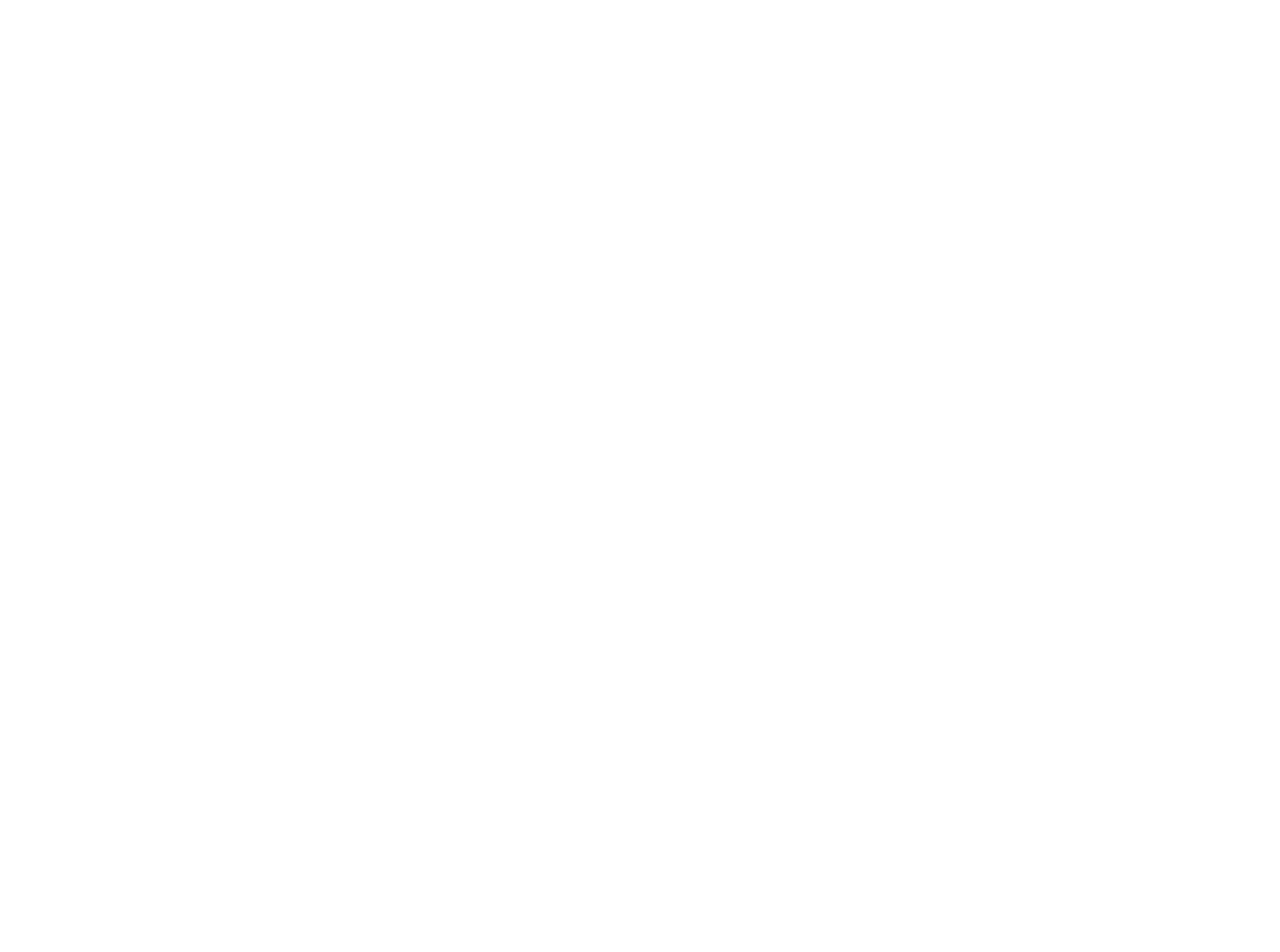
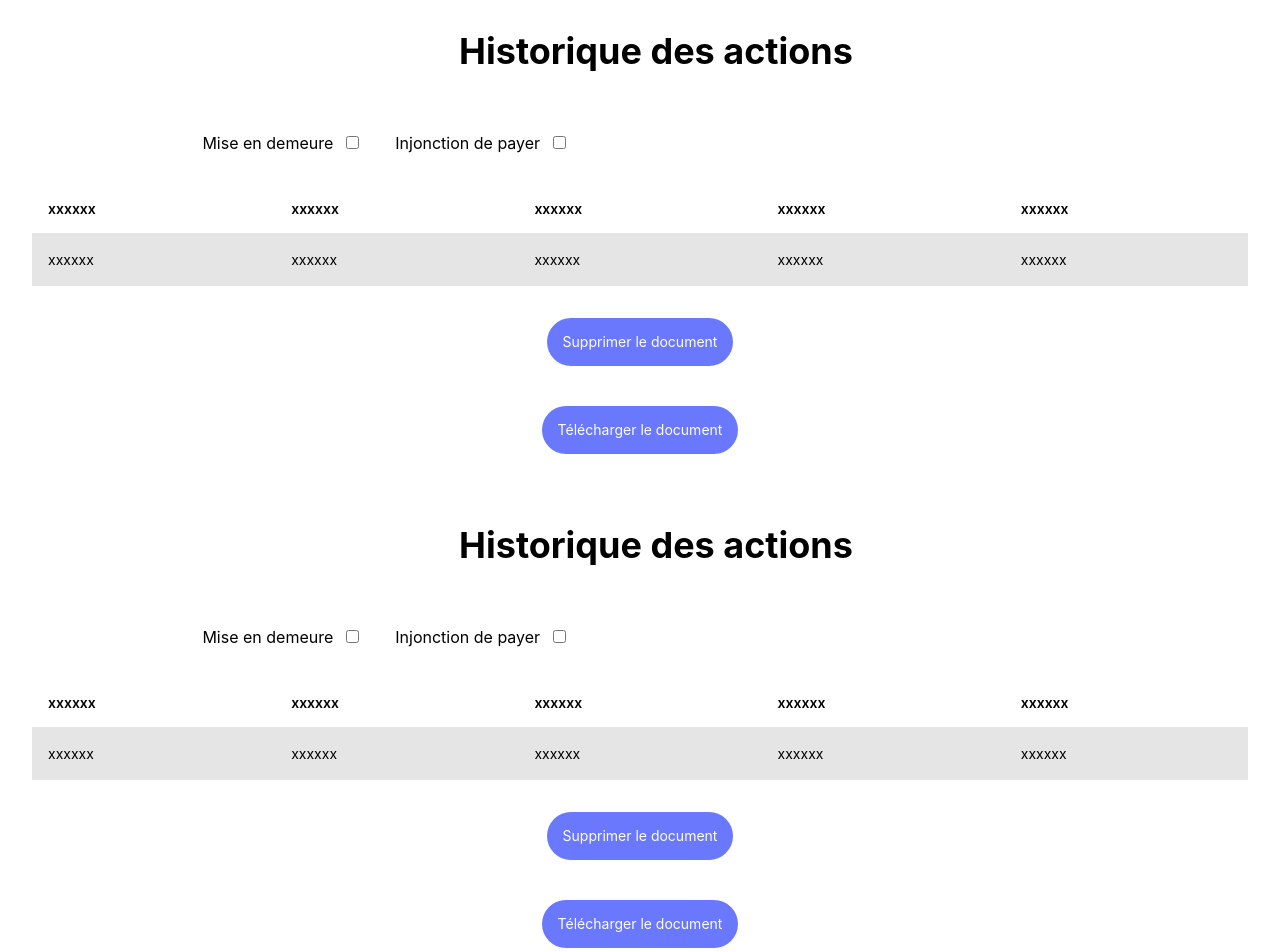
Before and after one commit to WildCodeSchool/paris-js-0918-groupe2-react, a React (Create React App) app: page /historique in a window 1280 px wide. Shown: the top 952 px of the page. Before the commit the page ends 800 px from the top, so only its background shows below. Built offline with nearby package versions, Linux system fonts and the light colour scheme.

Commit message:
historique

```diff
--- a/src/App.js
+++ b/src/App.js
@@ -6,6 +6,7 @@
 import creanciers from "./components/creanciers";
 import debiteurs from "./components/debiteurs";
 import actions from "./components/actions";
+import Historique from "./components/Historique";
 
 class App extends Component {
   render() {
@@ -16,6 +17,7 @@
         <Route exact path="/creanciers" component={creanciers} />
         <Route exact path="/debiteurs" component={debiteurs} />
         <Route exact path="/actions" component={actions} />
+        <Route exact path="/historique" component={Historique} />
       </Switch>
     );
   }
--- /dev/null
+++ b/src/components/Historique.js
@@ -0,0 +1,16 @@
+import React from "react";
+import Med from "./Med";
+import Injonction from "./Injonction";
+
+class Historique extends React.Component {
+  render() {
+    return (
+      <div>
+        <Med />
+        <Injonction />
+      </div>
+    );
+  }
+}
+
+export default Historique;
--- /dev/null
+++ b/src/components/Injonction.js
@@ -0,0 +1,66 @@
+import React from "react";
+
+class Injonction extends React.Component {
+  render() {
+    return (
+      <div className="fl w-100">
+        <div className="title_débiteur pl4">
+          <h1 className="f2 tc lh-copy"> Historique des actions </h1>
+        </div>
+
+        <div className="fl w-100 pt4 ">
+          <div className="fl w-60 tc">
+            <span className="pr2"> Mise en demeure </span>
+            <input type="checkbox" name="MED" value="MED" />
+            <span className="pr2 pl4"> Injonction de payer </span>
+            <input type="checkbox" name="injonction" value="injonction" />
+          </div>
+          <div className="fl w-40" />
+        </div>
+
+        <div className="fl w-100 pa4 ">
+          <div className="overflow-auto">
+            <table className="f6 w-100 center" cellSpacing="0">
+              <thead>
+                <tr className="stripe-dark">
+                  <th className="fw6 tl pa3 bg-white">xxxxxx</th>
+                  <th className="fw6 tl pa3 bg-white">xxxxxx</th>
+                  <th className="fw6 tl pa3 bg-white">xxxxxx</th>
+                  <th className="fw6 tl pa3 bg-white">xxxxxx</th>
+                  <th className="fw6 tl pa3 bg-white">xxxxxx</th>
+                </tr>
+              </thead>
+              <tbody className="lh-copy">
+                <tr className="stripe-dark">
+                  <td className="pa3">xxxxxx</td>
+                  <td className="pa3">xxxxxx</td>
+                  <td className="pa3">xxxxxx</td>
+                  <td className="pa3"> xxxxxx</td>
+                  <td className="pa3"> xxxxxx</td>
+                </tr>
+              </tbody>
+            </table>
+            <div className="buttondebiteur tc pt4">
+              <a
+                className="boutoncouleur f6 grow no-underline br-pill pa3 mb2 dib white "
+                href="#0"
+              >
+                Supprimer le document
+              </a>
+            </div>
+            <div className="buttondebiteur tc pt4">
+              <a
+                className="boutoncouleur f6 grow no-underline br-pill pa3 mb2 dib white "
+                href="#0"
+              >
+                Télécharger le document
+              </a>
+            </div>
+          </div>
+        </div>
+      </div>
+    );
+  }
+}
+
+export default Injonction;
--- /dev/null
+++ b/src/components/Med.js
@@ -0,0 +1,66 @@
+import React from "react";
+
+class Med extends React.Component {
+  render() {
+    return (
+      <div className="fl w-100">
+        <div className="title_débiteur pl4">
+          <h1 className="f2 tc lh-copy"> Historique des actions </h1>
+        </div>
+
+        <div className="fl w-100 pt4 ">
+          <div className="fl w-60 tc">
+            <span className="pr2"> Mise en demeure </span>
+            <input type="checkbox" name="MED" value="MED" />
+            <span className="pr2 pl4"> Injonction de payer </span>
+            <input type="checkbox" name="injonction" value="injonction" />
+          </div>
+          <div className="fl w-40" />
+        </div>
+
+        <div className="fl w-100 pa4 ">
+          <div className="overflow-auto">
+            <table className="f6 w-100 center" cellSpacing="0">
+              <thead>
+                <tr className="stripe-dark">
+                  <th className="fw6 tl pa3 bg-white">xxxxxx</th>
+                  <th className="fw6 tl pa3 bg-white">xxxxxx</th>
+                  <th className="fw6 tl pa3 bg-white">xxxxxx</th>
+                  <th className="fw6 tl pa3 bg-white">xxxxxx</th>
+                  <th className="fw6 tl pa3 bg-white">xxxxxx</th>
+                </tr>
+              </thead>
+              <tbody className="lh-copy">
+                <tr className="stripe-dark">
+                  <td className="pa3">xxxxxx</td>
+                  <td className="pa3">xxxxxx</td>
+                  <td className="pa3">xxxxxx</td>
+                  <td className="pa3"> xxxxxx</td>
+                  <td className="pa3"> xxxxxx</td>
+                </tr>
+              </tbody>
+            </table>
+            <div className="buttondebiteur tc pt4">
+              <a
+                className="boutoncouleur f6 grow no-underline br-pill pa3 mb2 dib white "
+                href="#0"
+              >
+                Supprimer le document
+              </a>
+            </div>
+            <div className="buttondebiteur tc pt4">
+              <a
+                className="boutoncouleur f6 grow no-underline br-pill pa3 mb2 dib white "
+                href="#0"
+              >
+                Télécharger le document
+              </a>
+            </div>
+          </div>
+        </div>
+      </div>
+    );
+  }
+}
+
+export default Med;
--- a/src/components/dashboard.js
+++ b/src/components/dashboard.js
@@ -1,5 +1,5 @@
 import React, { Component } from "react";
-import Creanciers from "./creanciers";
+/*import creanciers from "./creanciers";*/
 
 import Actions from "./actions";
 
```
